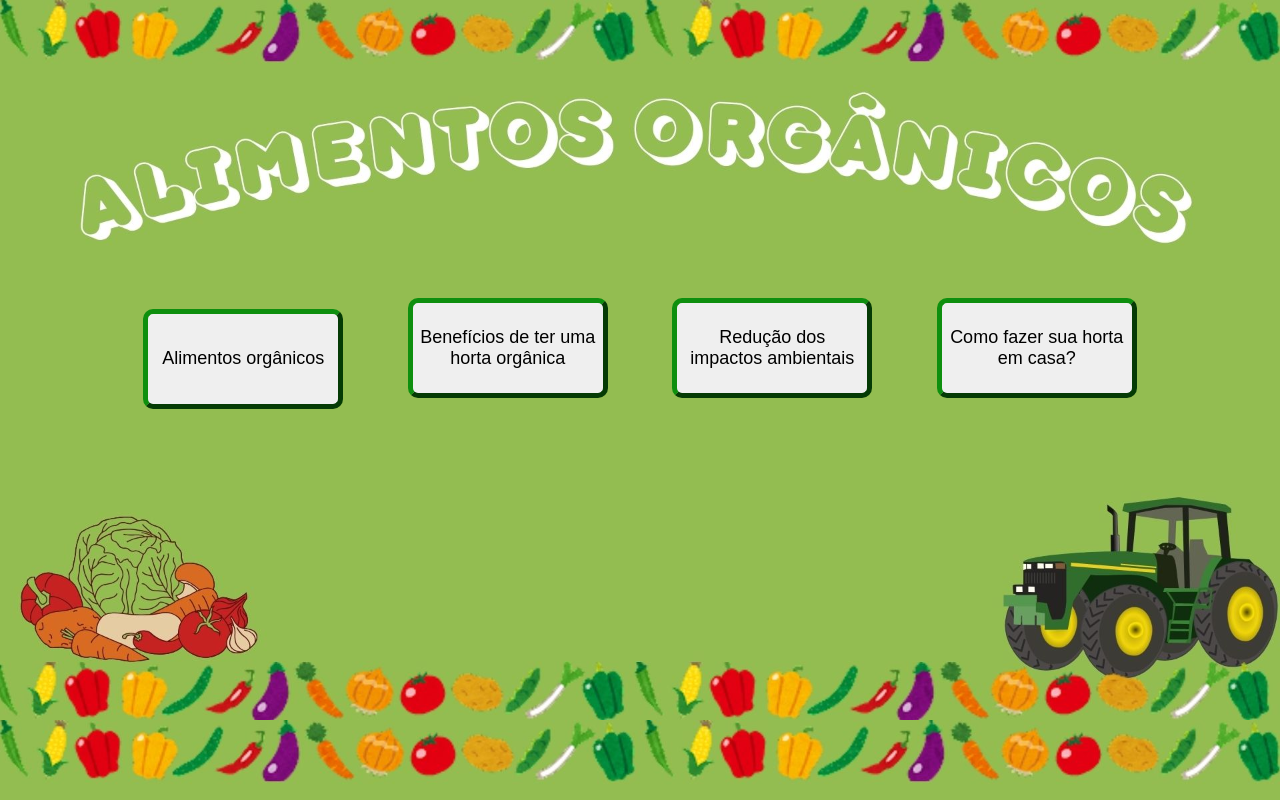
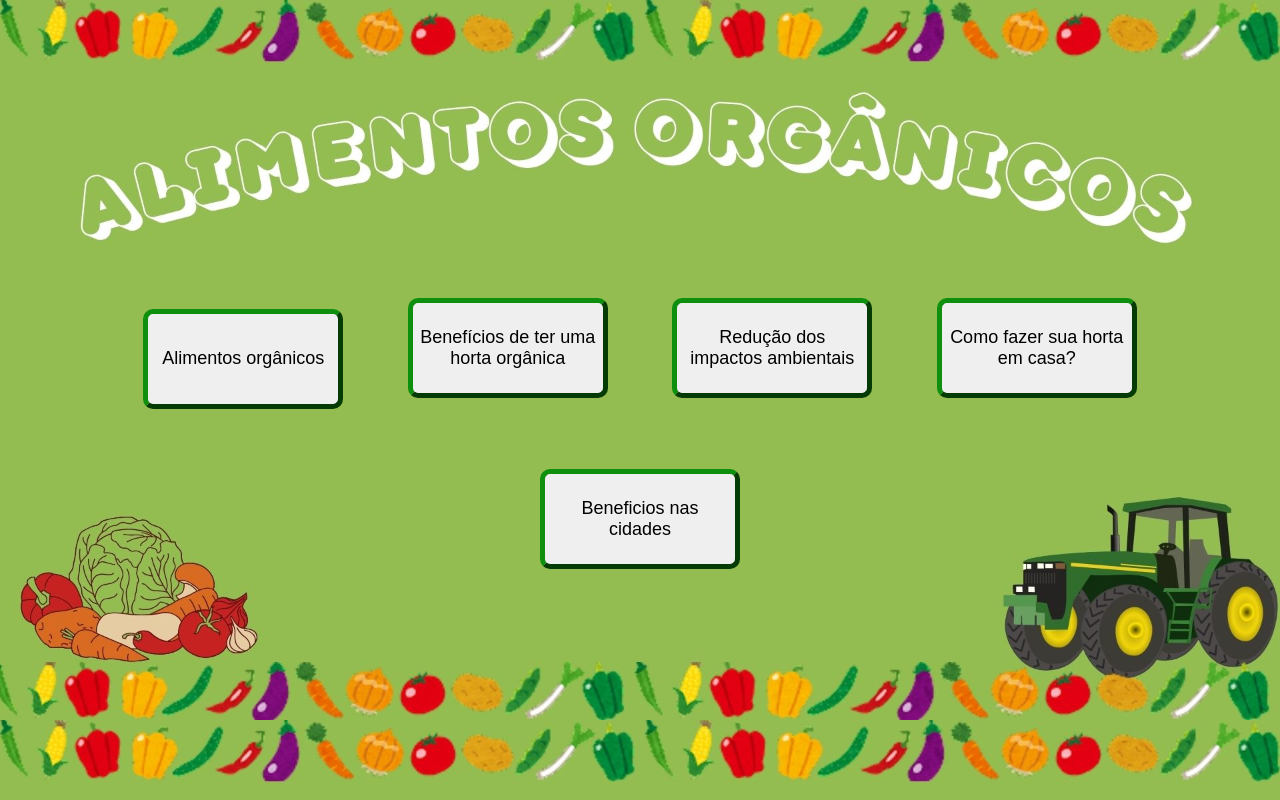
Before and after one commit to bagidalele/Agrinh0, a plain HTML site: page index.html in a window 1280 px wide. Drawn offline with Linux system fonts and the light colour scheme.

Commit message:
Update index.html

```diff
--- a/index.html
+++ b/index.html
@@ -23,6 +23,7 @@
         <a href="Beneficios horta.html"><button>Benefícios de ter uma horta orgânica</button></a>
         <a href="Reduçao dos impactos.html"><button>Redução dos impactos ambientais</button></a>
         <a href="Como fazer sua horta.html"><button>Como fazer sua horta em casa?</button></a>
+        <a href="cidadebeneficios.html"><button>Beneficios nas cidades</button></a>
         </main>
 
 </html>
```
